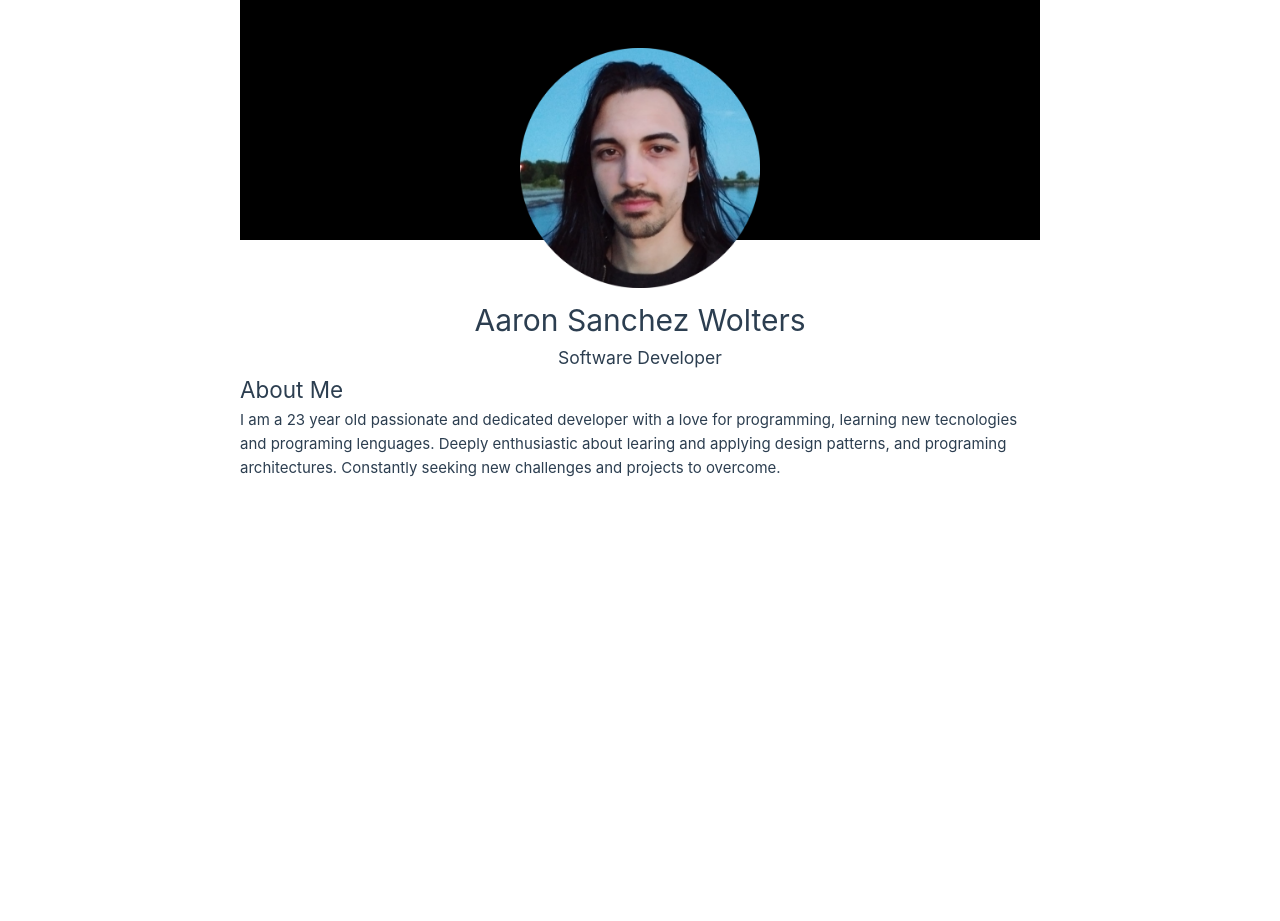
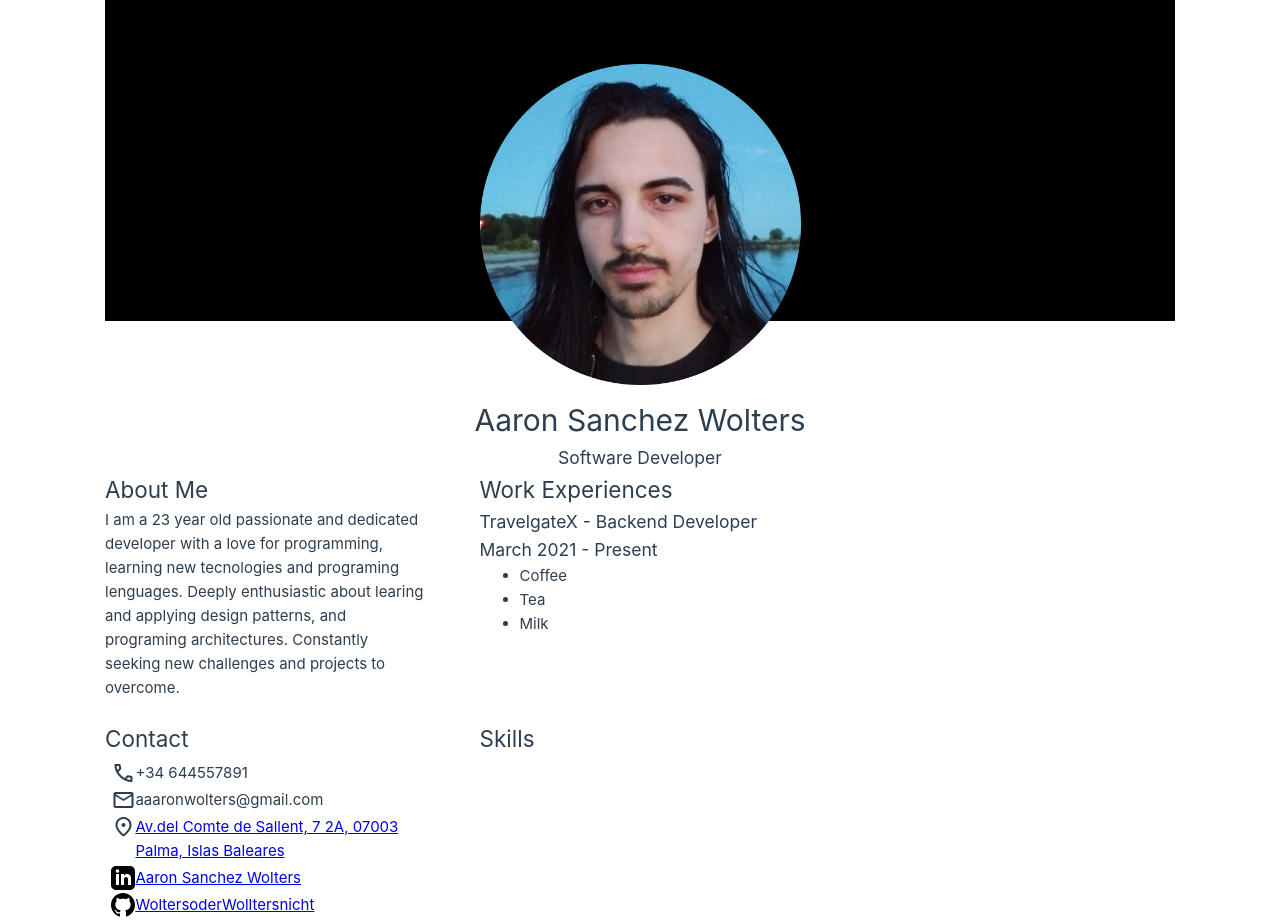
Before and after one commit to WoltersoderWolltersnicht/CV-Aaron, a Vue app: page / in a window 1280 px wide. Before the commit the page ends 800 px from the top, so only its background shows below. Built offline with nearby package versions, Linux system fonts and the light colour scheme.

Commit message:
Basic Structure

```diff
--- a/package.json
+++ b/package.json
@@ -3,7 +3,7 @@
   "version": "0.0.0",
   "private": true,
   "scripts": {
-    "dev": "vite",
+    "start": "vite",
     "build": "vite build",
     "preview": "vite preview",
     "lint": "eslint . --ext .vue,.js,.jsx,.cjs,.mjs --fix --ignore-path .gitignore",
--- a/src/App.vue
+++ b/src/App.vue
@@ -1,12 +1,30 @@
 <script setup>
   import Header from "./components/Header.vue";
   import About from "./components/About.vue";
+  import Contact from "./components/Contact.vue";
+  import Tecnologies from "./components/Skills.vue";
+  import WorkExperiences from "./components/WorkExperiences.vue";
 </script>
 
 <template>
-  <Header/>
-  <About/>
+    <Header/>
+  <div class="display">
+    <About/>
+    <Contact/>
+    <WorkExperiences/>
+    <Tecnologies/>
+  </div>
 </template>
 
 <style>
+@media (min-width: 600px) {
+  .display{
+    display: grid;
+    grid-template-columns: 30% 70%;
+    grid-template-rows: 1fr min-content;
+    grid-auto-flow: column;
+    gap: 5%;
+  }
+}
+
 </style>
--- a/src/assets/main.css
+++ b/src/assets/main.css
@@ -1,7 +1,7 @@
 @import './base.css';
 
 #app {
-  max-width: 800px;
+  max-width: 1070px;
   margin: 0 auto;
   font-weight: normal;
   height:auto;
--- a/src/components/About.vue
+++ b/src/components/About.vue
@@ -7,6 +7,4 @@
 </template>
 
 <style>
-  .about{
-  }
 </style>
--- /dev/null
+++ b/src/components/Contact.vue
@@ -0,0 +1,38 @@
+<template>
+  <div class="contact">
+    <link rel="stylesheet" href="https://fonts.googleapis.com/css2?family=Material+Symbols+Outlined:opsz,wght,FILL,GRAD@24,400,1,0" />
+    <link rel="stylesheet" href="https://fonts.googleapis.com/css2?family=Material+Symbols+Rounded:opsz,wght,FILL,GRAD@24,400,1,0" />
+
+    <h2>Contact</h2>
+    <div class="contacts">
+        <div>
+            <span class="material-symbols-outlined">call</span>
+            <p>+34 644557891</p>
+        </div>
+        <div>
+            <span class="material-symbols-outlined">mail</span>
+            <p>aaaronwolters@gmail.com</p>
+        </div>
+        <div>
+            <span class="material-symbols-rounded">location_on</span>
+            <a href="https://goo.gl/maps/FjK9vpw49AJTUB1R9">Av.del Comte de Sallent, 7 2A, 07003 Palma, Islas Baleares</a>
+        </div>
+        <div>
+            <svg xmlns="http://www.w3.org/2000/svg" width="24" height="24" viewBox="0 0 24 24"><path d="M19 0h-14c-2.761 0-5 2.239-5 5v14c0 2.761 2.239 5 5 5h14c2.762 0 5-2.239 5-5v-14c0-2.761-2.238-5-5-5zm-11 19h-3v-11h3v11zm-1.5-12.268c-.966 0-1.75-.79-1.75-1.764s.784-1.764 1.75-1.764 1.75.79 1.75 1.764-.783 1.764-1.75 1.764zm13.5 12.268h-3v-5.604c0-3.368-4-3.113-4 0v5.604h-3v-11h3v1.765c1.396-2.586 7-2.777 7 2.476v6.759z"/></svg>
+            <a href="linkedin.com/in/aaron-sanchez-wolters-3683b9223" target="_blank">Aaron Sanchez Wolters</a>
+        </div>
+        <div>
+            <svg xmlns="http://www.w3.org/2000/svg" width="24" height="24" viewBox="0 0 24 24"><path d="M12 0c-6.626 0-12 5.373-12 12 0 5.302 3.438 9.8 8.207 11.387.599.111.793-.261.793-.577v-2.234c-3.338.726-4.033-1.416-4.033-1.416-.546-1.387-1.333-1.756-1.333-1.756-1.089-.745.083-.729.083-.729 1.205.084 1.839 1.237 1.839 1.237 1.07 1.834 2.807 1.304 3.492.997.107-.775.418-1.305.762-1.604-2.665-.305-5.467-1.334-5.467-5.931 0-1.311.469-2.381 1.236-3.221-.124-.303-.535-1.524.117-3.176 0 0 1.008-.322 3.301 1.23.957-.266 1.983-.399 3.003-.404 1.02.005 2.047.138 3.006.404 2.291-1.552 3.297-1.23 3.297-1.23.653 1.653.242 2.874.118 3.176.77.84 1.235 1.911 1.235 3.221 0 4.609-2.807 5.624-5.479 5.921.43.372.823 1.102.823 2.222v3.293c0 .319.192.694.801.576 4.765-1.589 8.199-6.086 8.199-11.386 0-6.627-5.373-12-12-12z"/></svg>
+            <a href="https://github.com/WoltersoderWolltersnicht" target="_blank">WoltersoderWolltersnicht</a>
+        </div>
+    </div>
+  </div>
+</template>
+
+<style>
+    .contacts div{
+        display:flex;
+        flex-direction: row;
+        margin: 1% 2%;
+    }
+</style>
--- /dev/null
+++ b/src/components/Skills.vue
@@ -0,0 +1,8 @@
+<template>
+  <div class="skills">
+    <h2>Skills</h2>
+  </div>
+</template>
+
+<style>
+</style>
--- /dev/null
+++ b/src/components/WorkExperiences.vue
@@ -0,0 +1,17 @@
+<template>
+  <div class="workexperiences">
+    <h2>Work Experiences</h2>
+    <div class="experience-element">
+        <h3 class="experience-header">TravelgateX - Backend Developer</h3>
+        <h3 class="experience-date">March 2021 - Present</h3>
+        <ul>
+            <li>Coffee</li>
+            <li>Tea</li>
+            <li>Milk</li>
+        </ul>
+    </div>
+  </div>
+</template>
+
+<style>
+</style>
```
